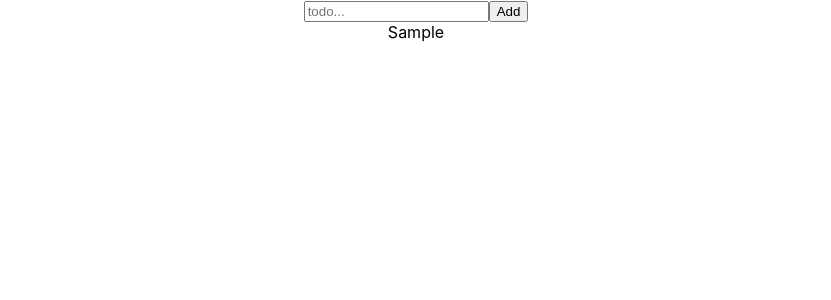
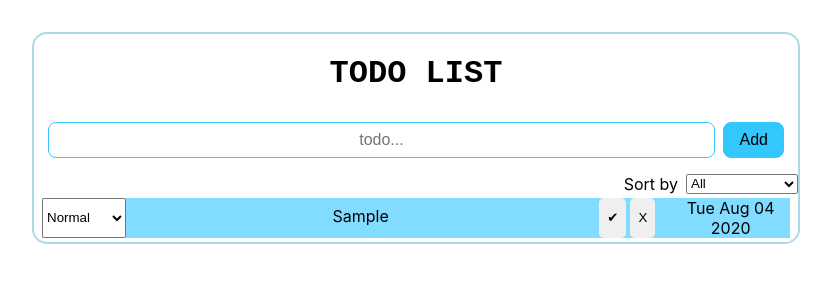
Before and after one commit to vchau254/todo-list, a React (Create React App) app: page / in a window 1280 px wide. Both pictures are taken after typing "Sample" into the empty fields and a click on the button "Add". Shown: the top 300 px of the page, without its empty margins (224-1055 px from the left). Built offline with nearby package versions, Linux system fonts and the light colour scheme.

Commit message:
created sort filter for todolist

```diff
--- a/src/App.css
+++ b/src/App.css
@@ -1,3 +1,81 @@
 .App {
   text-align: center;
+  margin: auto;
 }
+
+.todoList {
+  margin: 32px 256px;
+  border: lightblue solid 2px;
+  border-radius: 15px;
+}
+h1 {
+  font-family: 'Courier New', Courier, monospace;
+}
+.form {
+  margin: 8px auto;
+  display: flex;
+  justify-content: center;
+}
+button {
+  margin-left: 4px;
+  border-radius: 5px;
+  box-shadow: none;
+  padding: 4px 8px;
+  border: none;
+}
+input:focus,
+button:focus {
+  outline: none;
+}
+input,
+.addBtn {
+  padding: 8px;
+  text-align: center;
+  font-size: 16px;
+  width: 85%;
+  margin: 8px 0;
+  border: #33c7fe solid 1px;
+  border-radius: 8px;
+}
+.addBtn {
+  flex-basis: 8%;
+  margin-left: 8px;
+  background-color: #33c7fe;
+}
+.select {
+  display: flex;
+  justify-content: flex-end;
+}
+label {
+  margin-right: 8px;
+}
+.todo {
+  margin: 4px 8px;
+  display: flex;
+  justify-content: stretch;
+}
+.todo:nth-child(odd) {
+  background: #ccf1ff;
+}
+.todo:nth-child(even) {
+  background: #82dcff;
+}
+.text {
+  flex-basis: 60%;
+  margin-left: 4px;
+  margin-right: 4px;
+  padding: 8px;
+}
+.checked {
+  text-decoration: line-through;
+}
+.uncheck {
+  text-decoration: none;
+}
+.todoDate {
+  border: none;
+  flex-basis: 16%;
+  text-align: center;
+  margin-left: 16px;
+  display: inline;
+}
--- /dev/null
+++ b/src/components/Select.js
@@ -0,0 +1 @@
+import React from 'react';
--- a/src/components/TodoForm.js
+++ b/src/components/TodoForm.js
@@ -1,8 +1,8 @@
-import React from "react";
+import React from 'react';
 
 export default class TodoForm extends React.Component {
   state = {
-    text: "",
+    text: '',
   };
 
   handleChange = (e) => {
@@ -12,28 +12,34 @@ export default class TodoForm extends React.Component {
   };
   handleSubmit = (event) => {
     event.preventDefault();
-    const {onSubmit} = this.props;
-    const {text} = this.state;
-    onSubmit({
-      text,
-      isDone: false,
-      id: Math.random(),
-    });
+    const { onSubmit } = this.props;
+    const { text } = this.state;
+    if (text !== '') {
+      onSubmit({
+        text,
+        isDone: false,
+        id: Math.random(),
+        date: new Date(Date.now()),
+        priority: [0, 1, 2, 3], ///
+      });
+    } else {
+      return;
+    }
     //clear the input
     this.setState({
-      text: "",
+      text: '',
     });
   };
   render() {
     return (
-      <form onSubmit={this.handleSubmit}>
+      <form className="form" onSubmit={this.handleSubmit}>
         <input
           name="text"
           value={this.state.text}
           placeholder="todo..."
           onChange={this.handleChange}
         />
-        <button>Add</button>
+        <button className="addBtn">Add</button>
       </form>
     );
   }
--- a/src/components/TodoItem.js
+++ b/src/components/TodoItem.js
@@ -1,12 +1,21 @@
-import React from "react";
+import React from 'react';
 
-export default ({ todo, toggleDone }) => {
+export default ({ todo, toggleDone, handleDelete }) => {
   return (
-    <div
-      className={todo.isDone ? "checked" : "unchecked"}
-      onClick={() => toggleDone(todo.id)}
-    >
-      {todo.text}
+    <div className="todo">
+      <select className="priority">
+        <option value="3">Normal</option>
+        <option value="0">Urgent</option>
+        <option value="1">Critical</option>
+        <option value="2">If You Can</option>
+      </select>
+
+      <div className={`text ${todo.isDone ? 'checked' : 'unchecked'} `}>
+        {todo.text}
+      </div>
+      <button onClick={() => toggleDone(todo.id)}>&#10004;</button>
+      <button onClick={() => handleDelete(todo.id)}>X</button>
+      <div className="todoDate">{todo.date.toDateString()}</div>
     </div>
   );
 };
--- a/src/components/TodoList.js
+++ b/src/components/TodoList.js
@@ -1,10 +1,16 @@
-import React from "react";
-import TodoForm from "./TodoForm";
-import TodoItem from "./TodoItem";
+import React from 'react';
+import TodoForm from './TodoForm';
+import TodoItem from './TodoItem';
+
+// Add sort function based on priority - scale 1-5 - use select
+// uncompleted tasks on the top
+// sort alphabetically
+// sort based on the date of creation
 
 export default class TodoList extends React.Component {
   state = {
     todoList: [],
+    value: 'all',
   };
 
   addTodo = (todo) => {
@@ -14,24 +20,76 @@ export default class TodoList extends React.Component {
   };
 
   toggleDone = (id) => {
-    this.setState(({todoList}) => ({
+    this.setState(({ todoList }) => ({
       todoList: todoList.map((todo) => {
         if (todo.id === id) {
-          console.log("here");
-          return {...todo, isDone: !todo.isDone}; //update isDone only
+          return { ...todo, isDone: !todo.isDone }; //update isDone only
         } else {
           return todo;
         }
       }),
     }));
   };
+
+  handleDelete = (id) => {
+    this.setState(({ todoList }) => ({
+      todoList: todoList.filter((todo) => todo.id !== id),
+    }));
+  };
+  //handle Change for select
+  handleChange = (e) => {
+    this.setState({ value: e.target.value });
+  };
   render() {
-    const { todoList } = this.state;
+    let { todoList } = this.state;
+    let { value } = this.state;
+
+    if (value === 'incomplete') {
+      todoList = todoList.filter((todo) => !todo.isDone);
+    } else if (value === 'complete') {
+      todoList = todoList.filter((todo) => todo.isDone);
+    } else if (value === 'a-z') {
+      todoList.sort(function (a, b) {
+        let textA = a.text.toUpperCase();
+        let textB = b.text.toUpperCase();
+        return textA < textB ? -1 : textA > textB ? 1 : 0;
+      });
+    } else if (value === 'date created') {
+      todoList.sort(function (a, b) {
+        let dateA = a.date;
+        let dateB = b.date;
+        return dateA - dateB;
+      });
+    } else {
+      //Move completed task in the end of list
+      let incomplete = todoList.filter((todo) => !todo.isDone);
+      let complete = todoList.filter((todo) => todo.isDone);
+      todoList = incomplete.concat(complete);
+    }
+    console.log(todoList);
     return (
-      <div>
+      <div className="todoList">
+        <h1> TODO LIST</h1>
         <TodoForm onSubmit={this.addTodo} />
+        <div className="select">
+          <label>Sort by</label>
+          <select value="this.state.value" onChange={this.handleChange}>
+            <option value="all">All</option>
+            <option value="a-z">A-Z</option>
+            <option value="incomplete">Incomplete List</option>
+            <option value="complete">Complete List</option>
+            <option value="date created">Date created</option>
+            <option value="priority">Priority</option>
+          </select>
+        </div>
+
         {todoList.map((todo) => (
-          <TodoItem key={todo.id} toggleDone={this.toggleDone} todo={todo} />
+          <TodoItem
+            key={todo.id}
+            toggleDone={this.toggleDone}
+            todo={todo}
+            handleDelete={this.handleDelete}
+          />
         ))}
       </div>
     );
```
